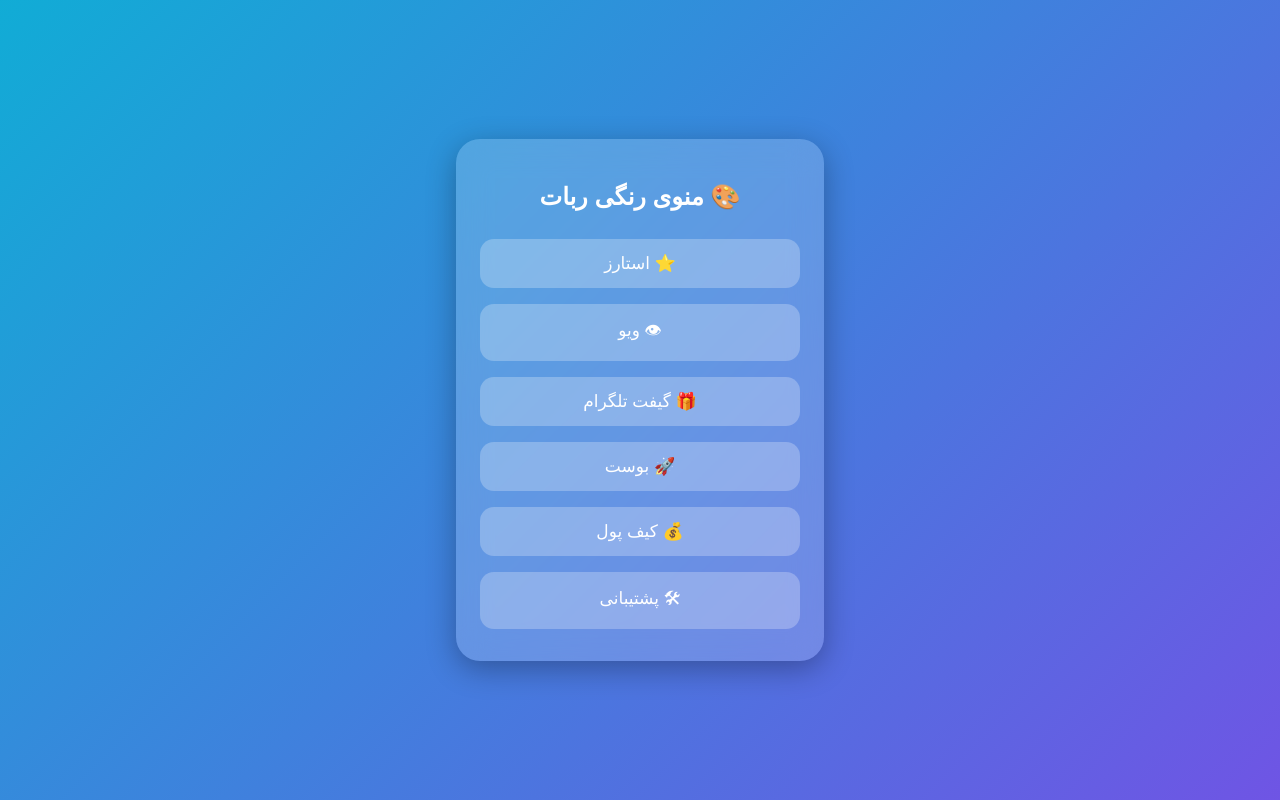
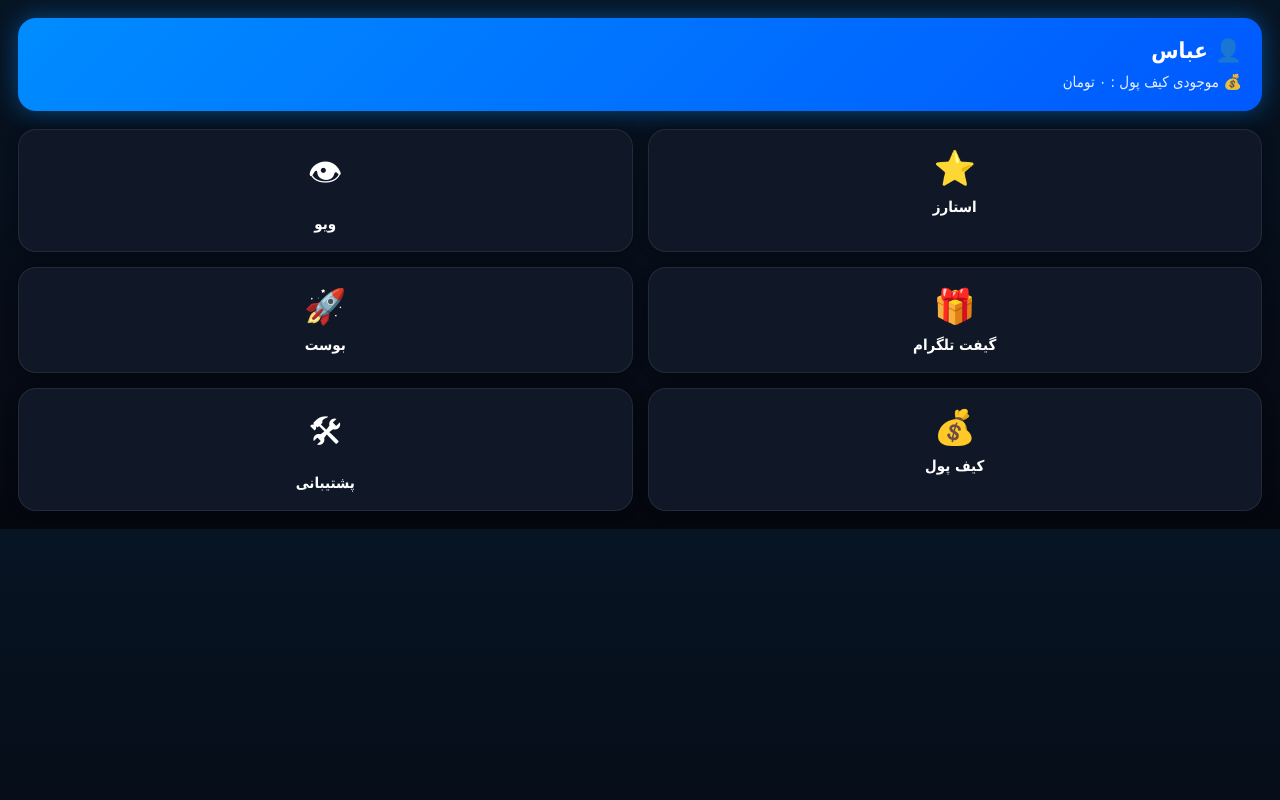
Before and after one commit to abasshafaei2-cell/telegram-webapp, a plain HTML site: page index.html in a window 1280 px wide. Drawn offline with Linux system fonts and the light colour scheme.

Commit message:
new panel

```diff
--- a/index.html
+++ b/index.html
@@ -2,26 +2,164 @@
 <html lang="fa" dir="rtl">
 <head>
 <meta charset="UTF-8">
-<meta name="viewport" content="width=device-width,initial-scale=1">
-<title>منوی رنگی</title>
+<meta name="viewport" content="width=device-width,initial-scale=1.0">
+<title>پنل</title>
+
 <style>
-body{margin:0;font-family:sans-serif;background:linear-gradient(135deg,#4f46e5,#06b6d4,#9333ea);background-size:300% 300%;animation:bg 10s ease infinite;display:flex;justify-content:center;align-items:center;min-height:100vh}
-@keyframes bg{0%{background-position:0 50%}50%{background-position:100% 50%}100%{background-position:0 50%}}
-.card{background:rgba(255,255,255,.18);backdrop-filter:blur(16px);padding:24px;border-radius:24px;width:320px;box-shadow:0 8px 30px rgba(0,0,0,.3)}
-h2{text-align:center;color:#fff}
-button{width:100%;padding:14px;margin:8px 0;border:none;border-radius:14px;font-size:17px;background:rgba(255,255,255,.25);color:#fff}
-button:hover{transform:scale(1.03)}
+
+*{
+margin:0;
+padding:0;
+box-sizing:border-box;
+font-family:tahoma;
+}
+
+body{
+
+background:#070b18;
+
+background-image:
+linear-gradient(180deg,#071423,#05070f);
+
+color:white;
+
+padding:18px;
+
+}
+
+.header{
+
+background:linear-gradient(135deg,#008cff,#0059ff);
+
+padding:20px;
+
+border-radius:18px;
+
+box-shadow:0 0 25px rgba(0,140,255,.45);
+
+margin-bottom:18px;
+
+}
+
+.name{
+
+font-size:22px;
+
+font-weight:bold;
+
+}
+
+.balance{
+
+margin-top:10px;
+
+font-size:15px;
+
+opacity:.9;
+
+}
+
+.grid{
+
+display:grid;
+
+grid-template-columns:repeat(2,1fr);
+
+gap:15px;
+
+}
+
+.card{
+
+background:#101828;
+
+border-radius:18px;
+
+padding:18px;
+
+text-align:center;
+
+transition:.25s;
+
+border:1px solid rgba(255,255,255,.08);
+
+box-shadow:0 0 12px rgba(0,0,0,.35);
+
+}
+
+.card:hover{
+
+transform:scale(1.05);
+
+background:#16253c;
+
+}
+
+.icon{
+
+font-size:34px;
+
+margin-bottom:10px;
+
+}
+
+.title{
+
+font-size:15px;
+
+font-weight:bold;
+
+}
+
 </style>
+
 </head>
+
 <body>
+
+<div class="header">
+
+<div class="name">
+👤 عباس
+</div>
+
+<div class="balance">
+💰 موجودی کیف پول : ۰ تومان
+</div>
+
+</div>
+
+<div class="grid"><div class="card">
+<div class="icon">⭐</div>
+<div class="title">استارز</div>
+</div>
+
 <div class="card">
-<h2>🎨 منوی رنگی ربات</h2>
-<button>⭐ استارز</button>
-<button>👁 ویو</button>
-<button>🎁 گیفت تلگرام</button>
-<button>🚀 بوست</button>
-<button>💰 کیف پول</button>
-<button>🛠 پشتیبانی</button>
+<div class="icon">👁</div>
+<div class="title">ویو</div>
 </div>
+
+<div class="card">
+<div class="icon">🎁</div>
+<div class="title">گیفت تلگرام</div>
+</div>
+
+<div class="card">
+<div class="icon">🚀</div>
+<div class="title">بوست</div>
+</div>
+
+<div class="card">
+<div class="icon">💰</div>
+<div class="title">کیف پول</div>
+</div>
+
+<div class="card">
+<div class="icon">🛠</div>
+<div class="title">پشتیبانی</div>
+</div>
+
+</div>
+
 </body>
 </html>
```
